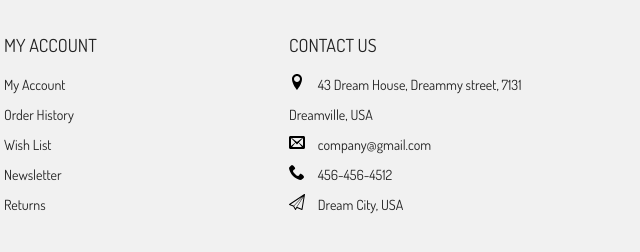
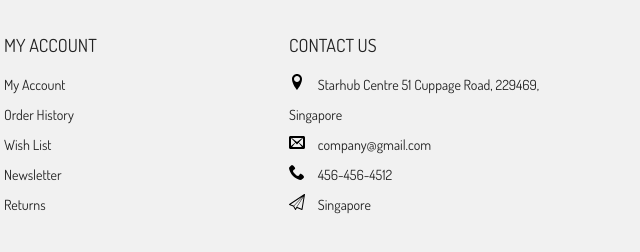
Before and after one commit to opakuWeb/opakuWeb.github.io, a plain HTML site: page index.html in a window 1280 px wide. Shown: the part 3548-3800 px from the top of the page, 636-1276 px from the left. Drawn offline with Linux system fonts and the light colour scheme.

Commit message:
Update index.html

```diff
--- a/index.html
+++ b/index.html
@@ -873,7 +873,7 @@
                                 <use xlink:href="./images/sprite.svg#icon-location"></use>
                             </svg>
                         </span>
-                        43 Dream House, Dreammy street, 7131 Dreamville, USA
+                        Starhub Centre 51 Cuppage Road, 229469, Singapore
                     </div>
                     <div>
                         <span>
@@ -897,7 +897,7 @@
                                 <use xlink:href="./images/sprite.svg#icon-paperplane"></use>
                             </svg>
                         </span>
-                        Dream City, USA
+                        Singapore
                     </div>
                 </div>
             </div>
```
